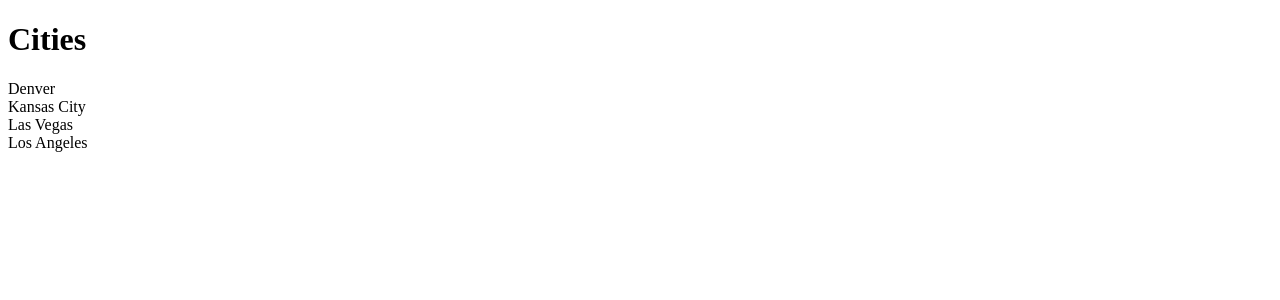
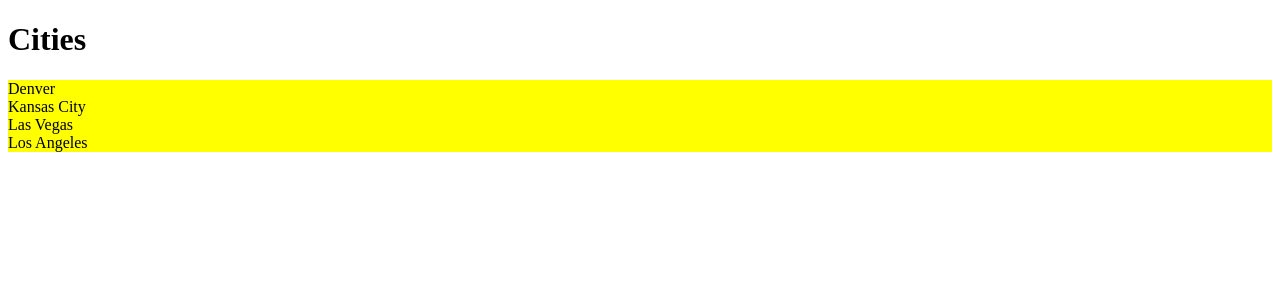
Before and after one commit to ChrisKramer15/react-app, a React (Vite) app: page / in a window 1280 px wide. Shown: the top 300 px of the page. Built offline with nearby package versions, Linux system fonts and the light colour scheme.

Commit message:
css modules implemented into ListGroup

```diff
--- a/src/components/ListGroup/ListGroup.css
+++ /dev/null
@@ -1,4 +0,0 @@
-.list-group {
-  list-style: none;
-  padding: 0;
-}
--- /dev/null
+++ b/src/components/ListGroup/ListGroup.module.css
@@ -0,0 +1,8 @@
+.listGroup {
+  list-style: none;
+  padding: 0;
+}
+
+.container {
+  background-color: yellow;
+}
--- a/src/components/ListGroup/ListGroup.tsx
+++ b/src/components/ListGroup/ListGroup.tsx
@@ -1,5 +1,5 @@
 import { useState } from "react";
-import "./ListGroup.css";
+import styles from "./ListGroup.module.css";
 
 interface Props {
   items: string[];
@@ -15,7 +15,7 @@
     <>
       <h1>{heading}</h1>
       {items.length === 0 ? <p>No item found</p> : null}
-      <ul className="list-group">
+      <ul className={[styles.listGroup, styles.container].join(" ")}>
         {items.map((item, index) => (
           <li
             className={
--- a/src/components/ListGroup/index.ts
+++ b/src/components/ListGroup/index.ts
@@ -1,4 +1,4 @@
 import ListGroup from "./ListGroup";
-import "./ListGroup.css";
+import styles from "./ListGroup.module.css";
 
 export default ListGroup;
```
